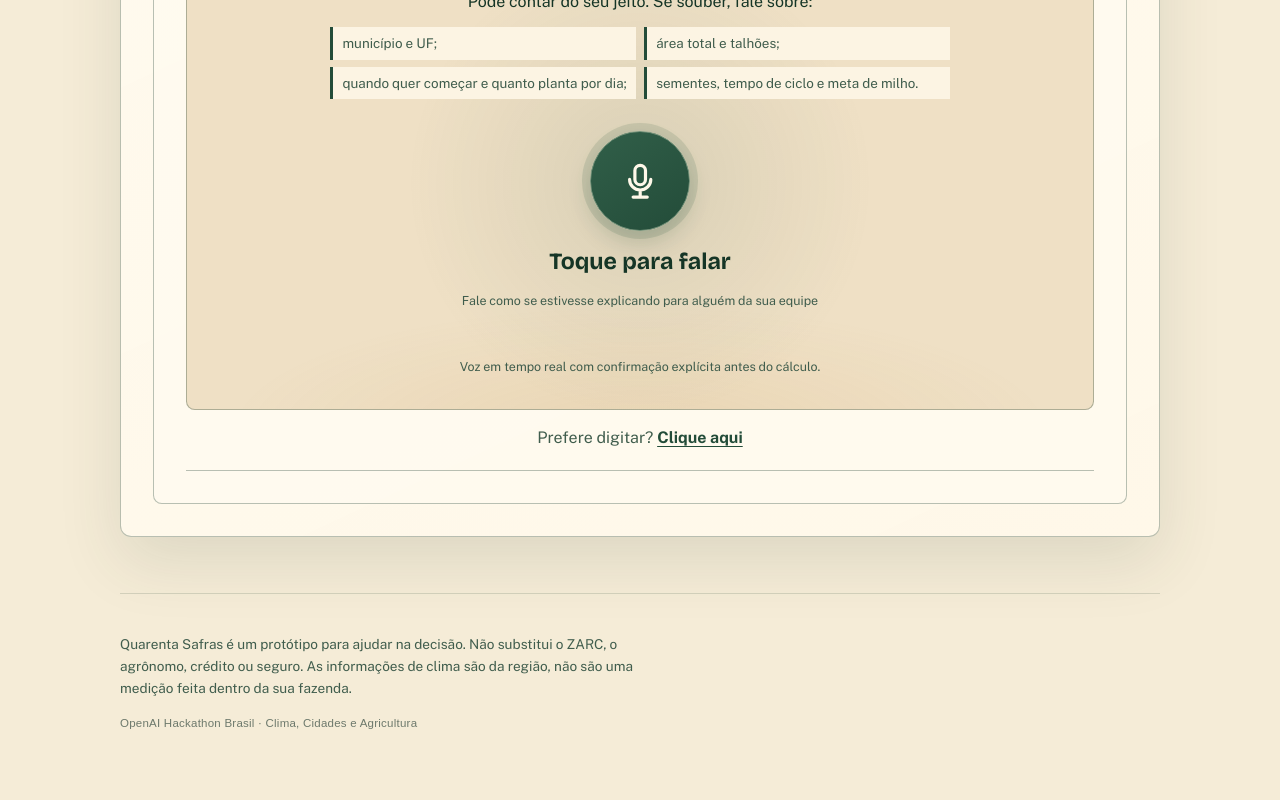
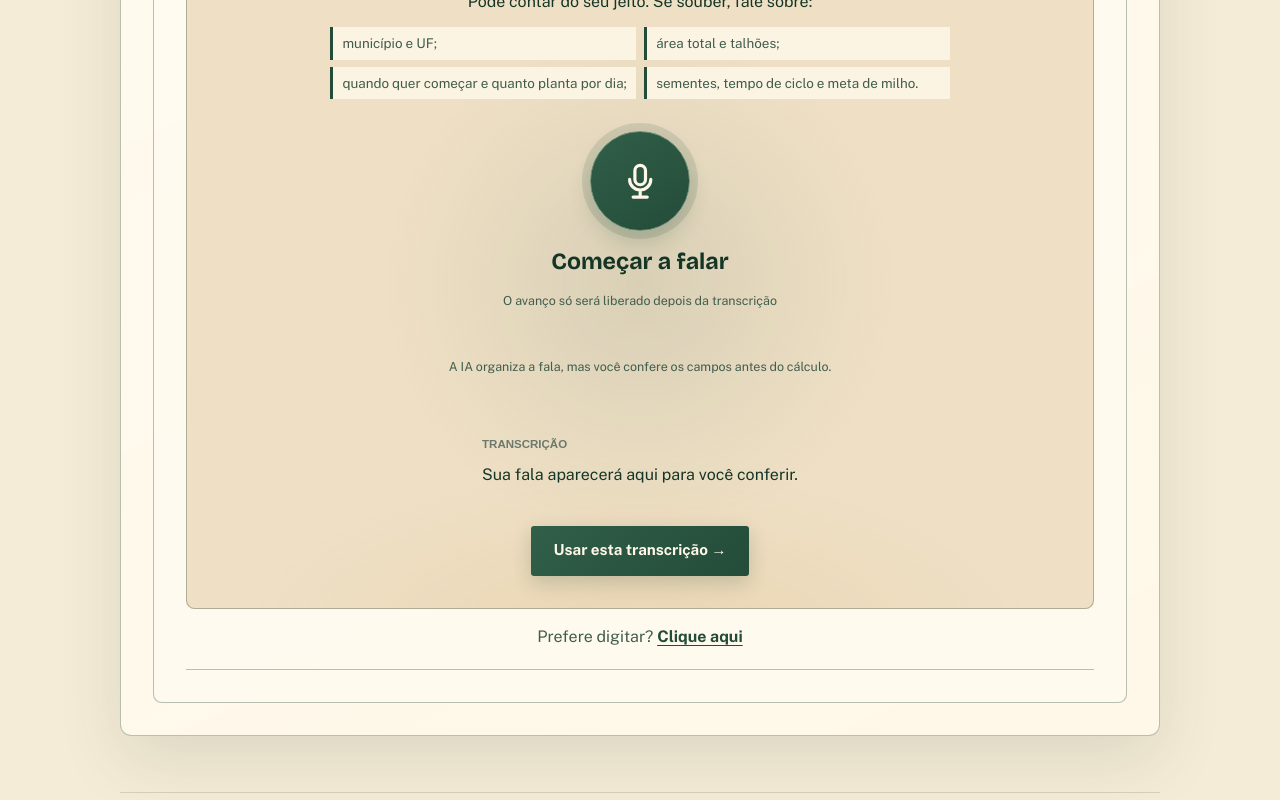
Before and after one commit to Eduardo-Salvador/40safras-open-ai-hackathon, a Next.js app: page / in a window 1280 px wide. Shown: the part 1320-2120 px from the top of the page. Built offline with nearby package versions, Linux system fonts and the light colour scheme; a web font is replaced by a local one.

Commit message:
fix: make voice capture reviewable and restore replan access

```diff
--- a/src/app/page.module.css
+++ b/src/app/page.module.css
@@ -451,6 +451,34 @@
 
 .voicePreparedNote {
   margin: 1rem 0 0;
+}
+
+.transcriptBox {
+  margin-top: 1rem;
+  padding: 0.9rem 1rem;
+  border: 1px solid var(--line);
+  border-radius: 0.8rem;
+  background: color-mix(in srgb, var(--paper) 82%, white);
+  text-align: left;
+}
+
+.transcriptBox strong {
+  color: var(--ink-faint);
+  font-family: var(--font-mono);
+  font-size: 0.72rem;
+  text-transform: uppercase;
+}
+
+.transcriptBox p {
+  margin: 0.45rem 0 0;
+  line-height: 1.55;
+}
+
+.voiceReview {
+  margin: 0.75rem 0;
+  color: var(--risk);
+  font-size: 0.82rem;
+  text-align: left;
 }
 
 .typeInvite {
--- a/src/components/operation-form.tsx
+++ b/src/components/operation-form.tsx
@@ -7,9 +7,11 @@ import stripStyles from "./season-strip.module.css";
 import { buildPlan } from "@/domain/planner";
 import {
   FarmOperationInputSchema,
+  OperationDraftSchema,
   type FarmOperationInput,
   type HistoricalDataset,
   type Municipality,
+  type OperationDraft,
   type PlanResult,
   type ReplanResult,
 } from "@/domain/schemas";
@@ -69,8 +71,8 @@ const FIELDS: FarmOperationInput["fields"] = [
 ];
 
 const SEED_LOTS: FarmOperationInput["seedLots"] = [
-  { id: "SOJA-98", crop: "soybean", cycleDays: 98, availableAreaHa: 480 },
-  { id: "SOJA-112", crop: "soybean", cycleDays: 112, availableAreaHa: 370 },
+  { id: "SOJA-98", crop: "soybean", cycleDays: 98, availableAreaHa: 580 },
+  { id: "SOJA-112", crop: "soybean", cycleDays: 112, availableAreaHa: 270 },
 ];
 
 const currency = new Intl.NumberFormat("pt-BR", { style: "currency", currency: "BRL", maximumFractionDigits: 0 });
@@ -78,7 +80,9 @@ const currency = new Intl.NumberFormat("pt-BR", { style: "currency", currency: "
 export function OperationForm() {
   const voiceControllerRef = useRef<RealtimeVoiceController | null>(null);
   const [inputMode, setInputMode] = useState<InputMode>("voice");
-  const [voiceStatus, setVoiceStatus] = useState<"idle" | "connecting" | "listening" | "error">("idle");
+  const [voiceStatus, setVoiceStatus] = useState<"idle" | "connecting" | "listening" | "processing" | "ready" | "parsing" | "error">("idle");
+  const [voiceTranscript, setVoiceTranscript] = useState("");
+  const [voiceReview, setVoiceReview] = useState<string[]>([]);
   const [naturalBrief, setNaturalBrief] = useState(PREPARED_BRIEF);
   const [journeyStage, setJourneyStage] = useState<JourneyStage>("report");
   const [draftSource, setDraftSource] = useState<InputMode>("voice");
@@ -95,6 +99,8 @@ export function OperationForm() {
   const [soybeanMarginPerHa, setSoybeanMarginPerHa] = useState(1850);
   const [cornMarginPerHa, setCornMarginPerHa] = useState(1200);
   const [operatingCostPerDay, setOperatingCostPerDay] = useState<number | "">("");
+  const [fields, setFields] = useState<FarmOperationInput["fields"]>(FIELDS);
+  const [seedLots, setSeedLots] = useState<FarmOperationInput["seedLots"]>(SEED_LOTS);
 
   const [plan, setPlan] = useState<PlanResult | null>(null);
   const [lastInput, setLastInput] = useState<FarmOperationInput | null>(null);
@@ -103,13 +109,62 @@ export function OperationForm() {
 
   useEffect(() => () => voiceControllerRef.current?.close(), []);
 
+  function applyOperationDraft(draft: OperationDraft) {
+    const place = [draft.municipalityQuery?.name, draft.municipalityQuery?.state].filter(Boolean).join(", ");
+    if (place) setMunicipalityQuery(place);
+    if (draft.totalAreaHa !== undefined) setTotalAreaHa(draft.totalAreaHa);
+    if (draft.planterCapacityHaPerDay !== undefined) {
+      setPlanterCount(1);
+      setPlanterCapacityHaPerDay(draft.planterCapacityHaPerDay);
+    }
+    if (draft.startDate) setStartDate(draft.startDate);
+    if (draft.secondCropTargetAreaHa !== undefined) setSecondCropTargetAreaHa(draft.secondCropTargetAreaHa);
+    if (draft.finance?.soybeanMarginPerHa !== undefined) setSoybeanMarginPerHa(draft.finance.soybeanMarginPerHa);
+    if (draft.finance?.cornMarginPerHa !== undefined) setCornMarginPerHa(draft.finance.cornMarginPerHa);
+    if (draft.finance?.operatingCostPerDay !== undefined) setOperatingCostPerDay(draft.finance.operatingCostPerDay);
+
+    const completeFields = draft.fields.flatMap((field) => field.areaHa === undefined ? [] : [{
+      id: field.id,
+      areaHa: field.areaHa,
+      priority: field.secondCropEligible === undefined
+        ? fields.find((current) => current.id === field.id)?.priority ?? "soy_only" as const
+        : field.secondCropEligible ? "second_crop" as const : "soy_only" as const,
+    }]);
+    if (completeFields.length > 0) setFields(completeFields);
+
+    const completeLots = draft.seedLots.flatMap((lot) =>
+      lot.crop !== "soybean" || lot.cycleDays === undefined || lot.availableAreaHa === undefined
+        ? []
+        : [{ id: lot.id, crop: "soybean" as const, cycleDays: lot.cycleDays, availableAreaHa: lot.availableAreaHa }],
+    );
+    if (completeLots.length > 0) setSeedLots(completeLots);
+    setVoiceReview([
+      ...draft.missingFields.map((field) => `Falta confirmar: ${field}`),
+      ...draft.ambiguities.map((item) => `Dado ambíguo: ${item}`),
+    ]);
+  }
+
+  function closeVoiceSession() {
+    voiceControllerRef.current?.close();
+    voiceControllerRef.current = null;
+  }
+
   async function toggleVoice() {
     if (voiceControllerRef.current) {
-      voiceControllerRef.current.stopPushToTalk();
-      voiceControllerRef.current.close();
-      voiceControllerRef.current = null;
-      setVoiceStatus("idle");
-      beginCompletion("voice");
+      if (voiceStatus === "listening") {
+        voiceControllerRef.current.stopPushToTalk();
+        setVoiceStatus("processing");
+        window.setTimeout(() => {
+          setVoiceStatus((current) => {
+            if (current !== "processing") return current;
+            setError("A transcrição demorou mais que o esperado. Tente falar novamente ou use o modo digitado.");
+            return "error";
+          });
+        }, 8_000);
+      } else {
+        voiceControllerRef.current.startPushToTalk();
+        setVoiceStatus("listening");
+      }
       return;
     }
 
@@ -117,8 +172,18 @@ export function OperationForm() {
     setError(null);
     try {
       const controller = await connectRealtimeVoiceSession(crypto.randomUUID(), {
+        onTranscript: (transcript) => {
+          setVoiceTranscript((current) => current ? `${current} ${transcript}` : transcript);
+          setNaturalBrief((current) => current === PREPARED_BRIEF ? transcript : `${current} ${transcript}`);
+          setVoiceStatus((current) => current === "processing" ? "ready" : current);
+        },
+        onError: () => {
+          closeVoiceSession();
+          setVoiceStatus("error");
+          setError("A sessão de voz foi interrompida. A transcrição já recebida continua disponível.");
+        },
         updateOperationDraft: ({ draft }) => {
-          setNaturalBrief(JSON.stringify(draft));
+          applyOperationDraft(draft);
           return { ok: true, message: "Rascunho atualizado. Continue a conversa e confirme os dados com o produtor." };
         },
         requestOperationConfirmation: ({ draftVersion }) => ({
@@ -127,10 +192,7 @@ export function OperationForm() {
           confirmationToken: `voice-${draftVersion}`,
           message: "Leia o resumo e peça uma confirmação explícita." ,
         }),
-        confirmOperationAndCalculate: ({ affirmative }) => {
-          if (affirmative) beginCompletion("voice");
-          return { ok: affirmative, message: affirmative ? "Confirmação registrada. A interface avançou para a localização." : "Confirmação negada." };
-        },
+        confirmOperationAndCalculate: ({ affirmative }) => ({ ok: affirmative, message: "A confirmação final será feita na interface depois da revisão dos campos." }),
         updateFieldEventDraft: () => ({ ok: true }),
         requestFieldEventConfirmation: ({ draftVersion }) => ({ ok: true, draftVersion, confirmationToken: `event-${draftVersion}` }),
         confirmFieldEvent: ({ affirmative }) => ({ ok: affirmative }),
@@ -139,8 +201,36 @@ export function OperationForm() {
       controller.startPushToTalk();
       setVoiceStatus("listening");
     } catch {
+      closeVoiceSession();
       setVoiceStatus("error");
       setError("Não foi possível abrir o microfone agora. Você pode tentar novamente ou digitar o relato.");
+    }
+  }
+
+  async function useVoiceTranscript() {
+    const transcript = voiceTranscript.trim();
+    if (!transcript) {
+      setError("Ainda não recebemos uma transcrição. Fale novamente e aguarde o texto aparecer.");
+      return;
+    }
+    closeVoiceSession();
+    setVoiceStatus("parsing");
+    setError(null);
+    try {
+      const response = await fetch("/api/parse-brief", {
+        method: "POST",
+        headers: { "content-type": "application/json" },
+        body: JSON.stringify({ text: transcript }),
+      });
+      const body = await response.json();
+      if (!response.ok) throw new Error(body.error ?? "não foi possível organizar a transcrição");
+      const draft = OperationDraftSchema.parse(body.draft);
+      applyOperationDraft(draft);
+      setVoiceStatus("ready");
+      beginCompletion("voice");
+    } catch {
+      setVoiceStatus("ready");
+      setError("A fala foi transcrita, mas não conseguimos organizar os campos. Revise pelo modo digitado.");
     }
   }
 
@@ -194,8 +284,8 @@ export function OperationForm() {
       startDate,
       firstCrop: "soybean",
       secondCrop: "corn",
-      fields: FIELDS,
-      seedLots: SEED_LOTS,
+      fields,
+      seedLots,
       secondCropTargetAreaHa,
       finance: {
         soybeanMarginPerHa,
@@ -225,9 +315,15 @@ export function OperationForm() {
 
   function handleConfirmAndCalculate() {
     if (!lastInput) return;
-    setPlan(buildPlan(lastInput, dataset));
-    setReplan(null);
-    setJourneyStage("plan");
+    try {
+      setPlan(buildPlan(lastInput, dataset));
+      setReplan(null);
+      setError(null);
+      setJourneyStage("plan");
+    } catch (cause) {
+      setPlan(null);
+      setError(cause instanceof Error ? cause.message : "Não foi possível montar o plano com estes dados.");
+    }
   }
 
   const currentStepIndex = JOURNEY_STEPS.findIndex((step) => step.id === journeyStage);
@@ -303,19 +399,37 @@ export function OperationForm() {
                         <li>sementes, tempo de ciclo e meta de milho.</li>
                       </ul>
                     </div>
-                    <button type="button" className={styles.voiceButton} onClick={toggleVoice} disabled={voiceStatus === "connecting"} aria-pressed={voiceStatus === "listening"}>
+                    <button type="button" className={styles.voiceButton} onClick={toggleVoice} disabled={voiceStatus === "connecting" || voiceStatus === "processing" || voiceStatus === "parsing"} aria-pressed={voiceStatus === "listening"}>
                       <span className={styles.voiceIcon} aria-hidden="true">
                         <svg className={styles.microphoneIcon} viewBox="0 0 24 24" fill="none" focusable="false" aria-hidden="true">
                           <path d="M12 14a3 3 0 0 0 3-3V6a3 3 0 1 0-6 0v5a3 3 0 0 0 3 3Z" stroke="currentColor" strokeWidth="1.8" />
                           <path d="M18 11a6 6 0 0 1-12 0M12 17v4M8 21h8" stroke="currentColor" strokeWidth="1.8" strokeLinecap="round" />
                         </svg>
                       </span>
-                      <strong>{voiceStatus === "connecting" ? "Conectando…" : voiceStatus === "listening" ? "Ouvindo — toque para concluir" : "Toque para falar"}</strong>
-                      <small>{voiceStatus === "listening" ? "Converse com o assistente e confirme seu relato por voz" : "Fale como se estivesse explicando para alguém da sua equipe"}</small>
+                      <strong>
+                        {voiceStatus === "connecting" ? "Conectando…"
+                          : voiceStatus === "listening" ? "Ouvindo — toque para parar"
+                          : voiceStatus === "processing" ? "Processando sua fala…"
+                          : voiceTranscript ? "Falar mais" : "Começar a falar"}
+                      </strong>
+                      <small>{voiceStatus === "listening" ? "Fale normalmente; o texto aparecerá abaixo" : "O avanço só será liberado depois da transcrição"}</small>
                     </button>
                     <p className={styles.voicePreparedNote}>
-                      {voiceStatus === "error" ? "A voz está indisponível; use o caminho digitado abaixo." : "Voz em tempo real com confirmação explícita antes do cálculo."}
+                      {voiceStatus === "error" ? "A voz foi interrompida; tente novamente ou use o caminho digitado." : "A IA organiza a fala, mas você confere os campos antes do cálculo."}
                     </p>
+                    <div className={styles.transcriptBox} aria-live="polite">
+                      <strong>Transcrição</strong>
+                      <p>{voiceTranscript || "Sua fala aparecerá aqui para você conferir."}</p>
+                    </div>
+                    {voiceReview.length > 0 && <ul className={styles.voiceReview}>{voiceReview.map((item) => <li key={item}>{item}</li>)}</ul>}
+                    <button
+                      type="button"
+                      className={styles.ctaPrimary}
+                      onClick={useVoiceTranscript}
+                      disabled={!voiceTranscript.trim() || voiceStatus === "connecting" || voiceStatus === "listening" || voiceStatus === "processing" || voiceStatus === "parsing"}
+                    >
+                      {voiceStatus === "parsing" ? "Organizando dados…" : "Usar esta transcrição →"}
+                    </button>
                   </div>
                   <button type="button" className={styles.typeInvite} onClick={() => setInputMode("text")}>
                     Prefere digitar? <strong>Clique aqui</strong>
@@ -512,15 +626,16 @@ export function OperationForm() {
                   </div>
                 </div>
                 <ul className={detailsStyles.itemList} aria-label="Talhões informados">
-                  {FIELDS.map((field) => (
+                  {fields.map((field) => (
                     <li key={field.id} className={detailsStyles.itemCard}>
                       <div>
                         <strong>{field.id}</strong>
-                        <span>{field.areaHa} ha</span>
+                        <span>Confira área e uso na segunda safra</span>
                       </div>
-                      <span className={styles.priorityPill} data-priority={field.priority}>
-                        {field.priority === "second_crop" ? "soja e milho" : "só soja"}
-                      </span>
+                      <div className={detailsStyles.itemEditor}>
+                        <label>Área (ha)<input type="number" min="1" value={field.areaHa} onChange={(event) => { setFields((current) => current.map((item) => item.id === field.id ? { ...item, areaHa: Number(event.target.value) } : item)); invalidateConfirmation(); }} /></label>
+                        <label>Uso<select value={field.priority} onChange={(event) => { setFields((current) => current.map((item) => item.id === field.id ? { ...item, priority: event.target.value as "second_crop" | "soy_only" } : item)); invalidateConfirmation(); }}><option value="second_crop">soja e milho</option><option value="soy_only">só soja</option></select></label>
+                      </div>
                     </li>
                   ))}
                 </ul>
@@ -535,13 +650,16 @@ export function OperationForm() {
                   </div>
                 </div>
                 <ul className={detailsStyles.itemList} aria-label="Sementes informadas">
-                  {SEED_LOTS.map((seed) => (
-                    <li key={seed.cycleDays} className={detailsStyles.itemCard}>
+                  {seedLots.map((seed) => (
+                    <li key={seed.id} className={detailsStyles.itemCard}>
                       <div>
-                        <strong>Soja de {seed.cycleDays} dias</strong>
-                        <span>colhe em cerca de {seed.cycleDays} dias</span>
+                        <strong>{seed.id}</strong>
+                        <span>Confira ciclo e cobertura do lote</span>
                       </div>
-                      <span className={detailsStyles.areaBadge}>cobre {seed.availableAreaHa} ha</span>
+                      <div className={detailsStyles.itemEditor}>
+                        <label>Ciclo (dias)<input type="number" min="1" value={seed.cycleDays} onChange={(event) => { setSeedLots((current) => current.map((item) => item.id === seed.id ? { ...item, cycleDays: Number(event.target.value) } : item)); invalidateConfirmation(); }} /></label>
+                        <label>Cobre (ha)<input type="number" min="1" value={seed.availableAreaHa} onChange={(event) => { setSeedLots((current) => current.map((item) => item.id === seed.id ? { ...item, availableAreaHa: Number(event.target.value) } : item)); invalidateConfirmation(); }} /></label>
+                      </div>
                     </li>
                   ))}
                 </ul>
@@ -644,6 +762,7 @@ export function OperationForm() {
                 Está tudo certo →
               </button>
             </div>
+            {error && <p className={styles.submitNote} style={{ color: "var(--risk)" }}>{error}</p>}
           </div>
         )}
 
@@ -667,6 +786,7 @@ export function OperationForm() {
                 Confirmar e montar plano →
               </button>
             </div>
+            {error && <p className={styles.submitNote} style={{ color: "var(--risk)" }}>{error}</p>}
           </div>
         )}
 
@@ -685,7 +805,7 @@ export function OperationForm() {
             <TerritoryEditor embedded />
           </div>
           <SeasonStrip
-            totalAreaHa={FIELDS.filter((f) => f.priority === "second_crop").reduce((s, f) => s + f.areaHa, 0)}
+            totalAreaHa={fields.filter((f) => f.priority === "second_crop").reduce((s, f) => s + f.areaHa, 0)}
             seasons={plan.historicalOutcomes.map((o) => ({ label: o.season, areaHa: o.secondCropViableAreaHa }))}
             eyebrow="Como este plano se saiu"
             heading={`Veja o resultado nas 41 safras de ${municipality.name}/${municipality.state}.`}
--- a/src/lib/openai.ts
+++ b/src/lib/openai.ts
@@ -3,6 +3,7 @@ import { zodTextFormat } from "openai/helpers/zod";
 import { z } from "zod";
 import {
   FieldEventDraftSchema,
+  BrazilianStateCodeSchema,
   OperationDraftSchema,
   PlanResultSchema,
   type FieldEventDraft,
@@ -19,7 +20,7 @@ const MAX_ATTEMPTS = 2;
 
 export const OperationDraftExtractionSchema = z.object({
   municipalityName: z.string().nullable(),
-  municipalityState: z.string().length(2).nullable(),
+  municipalityState: BrazilianStateCodeSchema.nullable(),
   totalAreaHa: z.number().positive().nullable(),
   planterCapacityHaPerDay: z.number().positive().nullable(),
   startDate: z.string().regex(/^\d{4}-\d{2}-\d{2}$/).nullable(),
```
Also changed, not shown: src/components/operation-details.module.css (+23 -0 lines), src/components/plan-access.tsx (+4 -3 lines), src/domain/schemas.ts (+6 -1 lines), src/lib/realtime-client.ts (+26 -0 lines).
